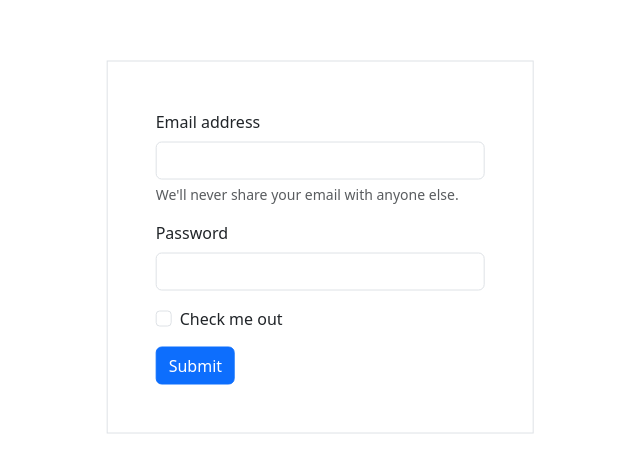
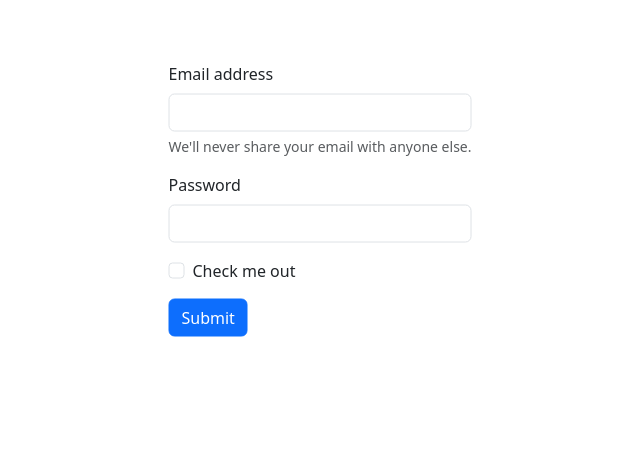
Before and after one commit to jupitters/programacao-web-GPE02M0760, a plain HTML site: page atividade5/views/contato.html in a window 1280 px wide. Shown: the part 201-674 px from the top of the page, without its empty margins (320-960 px from the left). Drawn offline with nearby package versions, Linux system fonts and the light colour scheme.

Commit message:
edit contato

```diff
--- a/atividade5/views/contato.html
+++ b/atividade5/views/contato.html
@@ -8,7 +8,7 @@
 </head>
 <body>
     <div class="container">
-        <div class="mt-5 col-4 position-absolute top-50 start-50 translate-middle border p-5";">
+        <div class="position-absolute top-50 start-50 translate-middle";">
             <form>
                 <div class="mb-3">
                 <label for="exampleInputEmail1" class="form-label">Email address</label>
```
